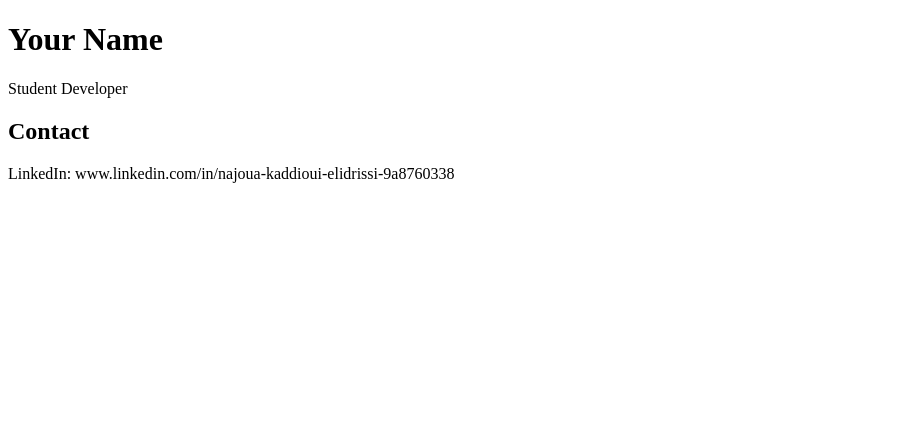
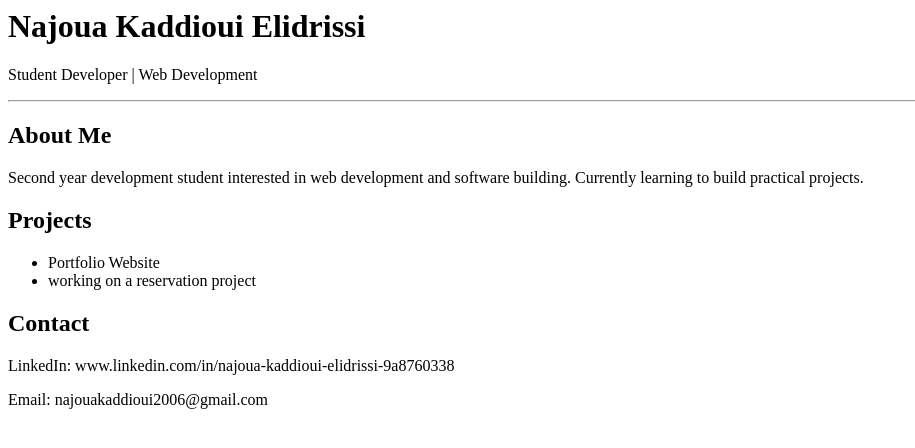
Before and after one commit to najkd/najkd.github.io, a plain HTML site: page index.html in a window 1280 px wide. Shown: the whole page, without its empty margins (0-915 px from the left). Drawn offline with Linux system fonts and the light colour scheme.

Commit message:
editing file

```diff
--- a/index.html
+++ b/index.html
@@ -1,14 +1,29 @@
-<!DOCTYPE html>
-<html>
-<head>
-    <title>My Portfolio</title>
-</head>
+<body>
 
-<body>
-    <h1>Your Name</h1>
-    <p>Student Developer</p>
+    <h1>Najoua Kaddioui Elidrissi</h1>
+    <p>Student Developer | Web Development</p>
+
+    <hr>
+
+    <h2>About Me</h2>
+    <p>
+        Second year development student interested in web development and software building.
+        Currently learning to build practical projects.
+    </p>
+
+    <h2>Projects</h2>
+    <ul>
+        <li>Portfolio Website</li>
+        <li>working on a reservation project</li>
+    </ul>
 
     <h2>Contact</h2>
-    <p>LinkedIn: www.linkedin.com/in/najoua-kaddioui-elidrissi-9a8760338</p>
+    <p>
+        LinkedIn: www.linkedin.com/in/najoua-kaddioui-elidrissi-9a8760338
+    </p>
+    <p>
+        Email: najouakaddioui2006@gmail.com
+    </p>
+
+
 </body>
-</html>
```
